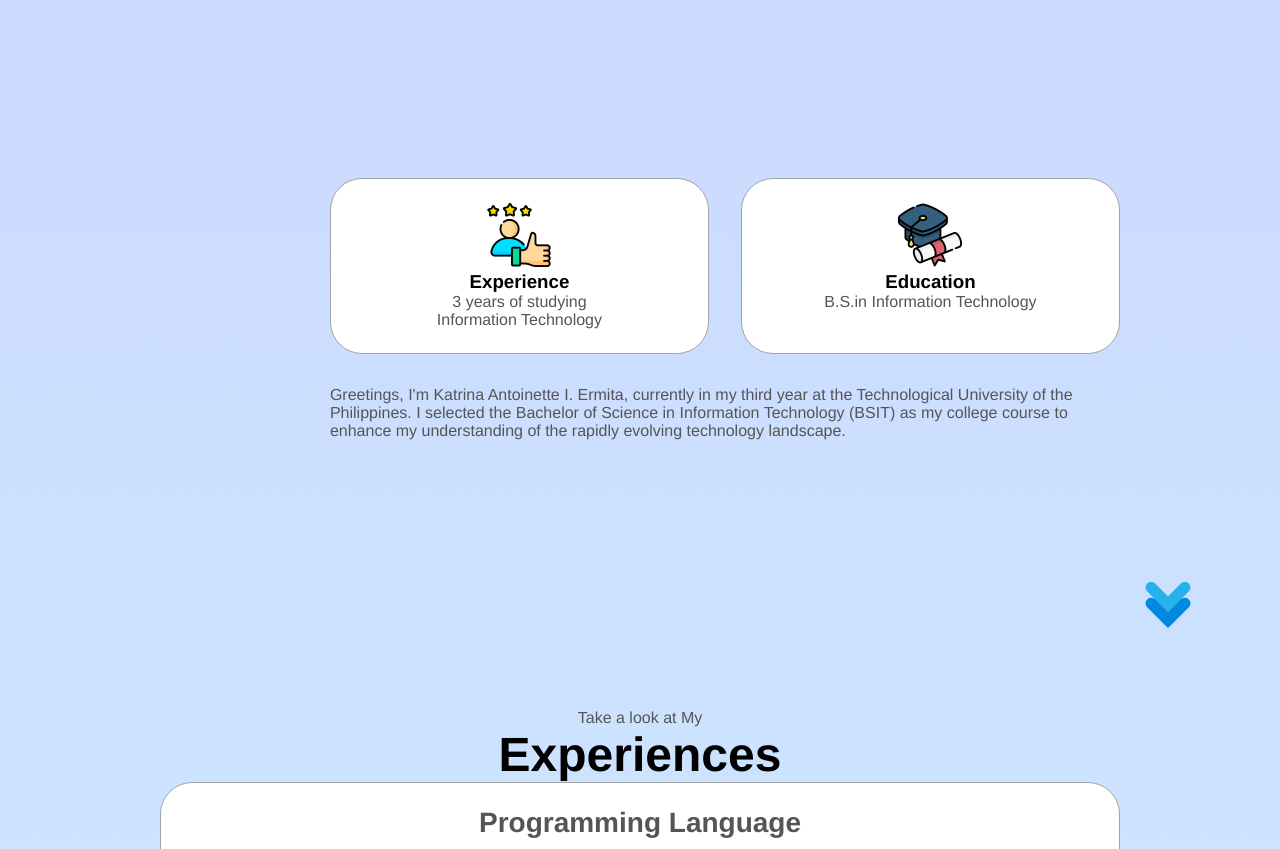
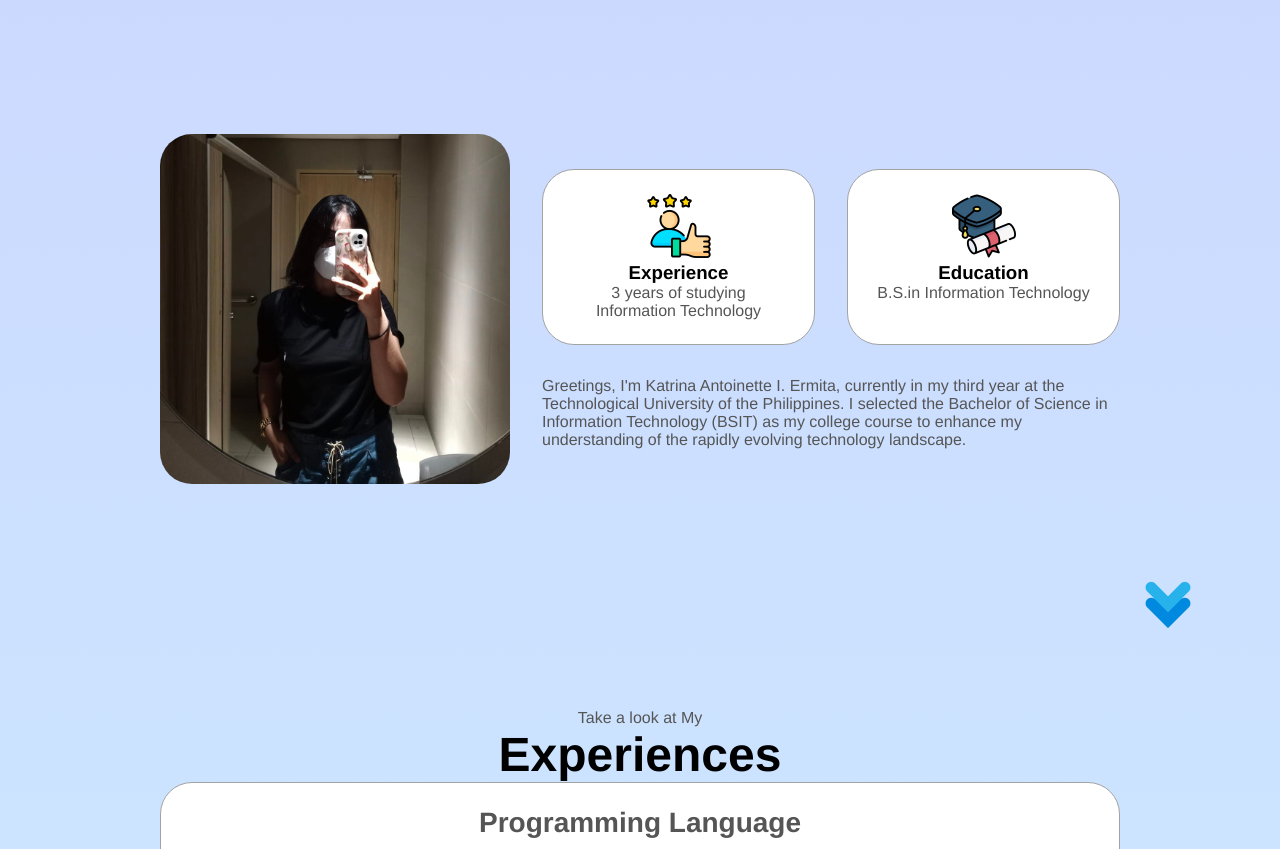
Before and after one commit to katktrn/WEBDEV, a plain HTML site: page index.html in a window 1280 px wide. Shown: the part 1060-1909 px from the top of the page. Drawn offline with Linux system fonts and the light colour scheme.

Commit message:
changed and add pfp

```diff
--- a/index.html
+++ b/index.html
@@ -75,7 +75,11 @@
       <h1 class="title">About Me</h1>
       <div class="section-container">
         <div class="section__pic-container">
-
+          <img
+          src="./assets/ksks.jpg"
+          alt="Profile Picture"
+          class="about-pic"
+        />
         </div>
         <div class="about-details-container">
           <div class="about-container">
```
Also changed, not shown: assets/kat.jpg (added), assets/ksks.jpg (added).
